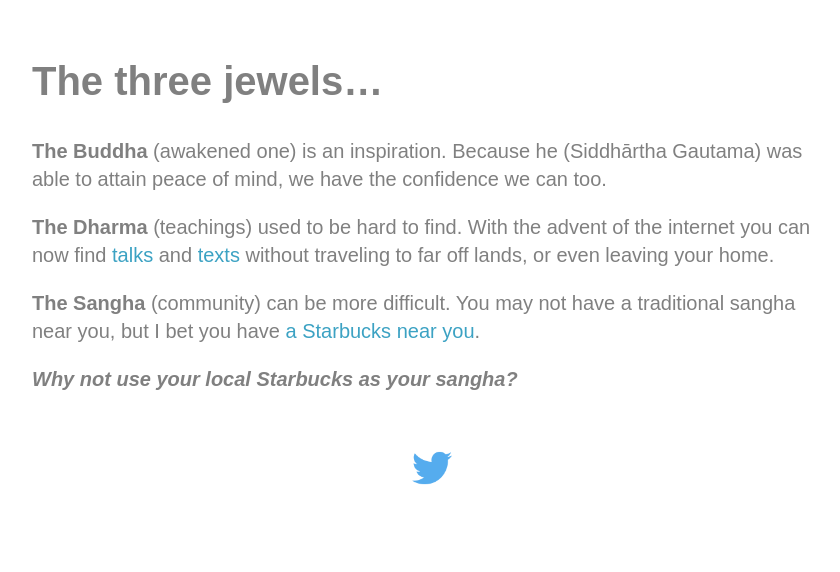
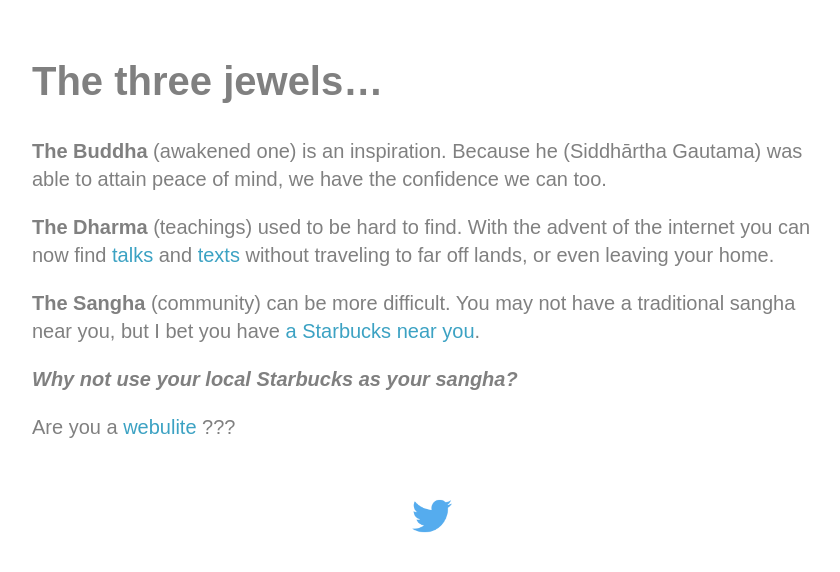
Before and after one commit to StarbucksSangha/StarbucksSangha, a Jekyll site: the page built from index.md, in a window 1280 px wide. Shown: the top 572 px of the page, without its empty margins (208-1048 px from the left). Built offline with Jekyll 4.4.1, drawn with Linux system fonts in a browser that asks for light colours.

Commit message:
Update index.md

```diff
--- a/index.md
+++ b/index.md
@@ -13,3 +13,5 @@
 <b>The Sangha</b> (community) can be more difficult. You may not have a traditional sangha near you, but I bet you have [a Starbucks near you](https://www.starbucks.com/store-locator){:target="_blank"}.
 
 <p><B><i>Why not use your local Starbucks as your sangha?</i></b></p>
+
+<p>Are you a <a href="https://webulite.com" target="_blank">webulite</a> ???</p>
```
